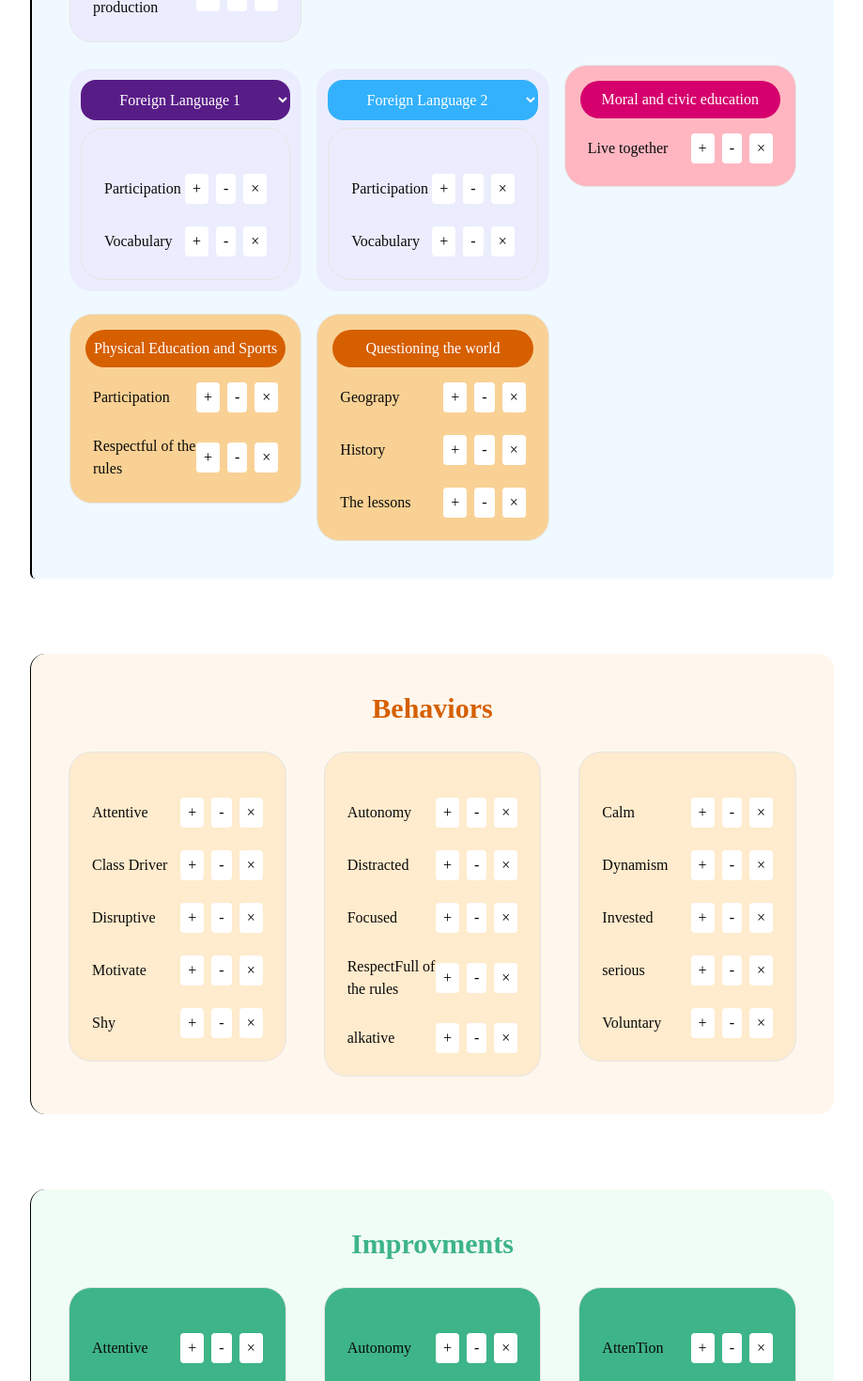
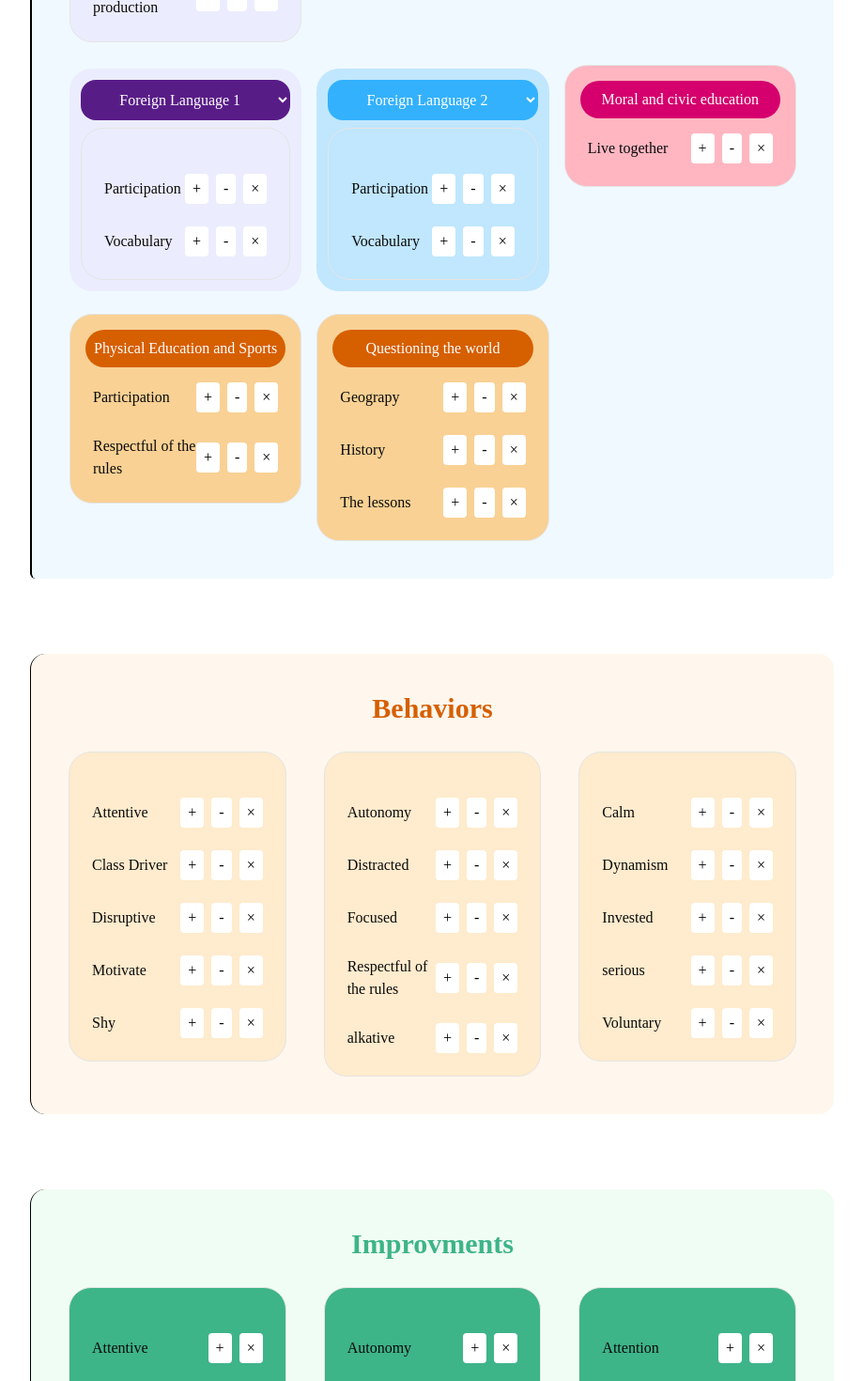
Before and after one commit to bdCalling-Sdt-hub/bobo_frontend, a Next.js app: page /en/cycletwo in a window 1280 px wide. Shown: the part 1540-3010 px from the top of the page at 94% size, without its empty margins (180-1099 px from the left). Built offline with nearby package versions, Linux system fonts and the light colour scheme; sample sign-in values are in the browser's storage.

Commit message:
fix issue

```diff
--- a/messages/en.json
+++ b/messages/en.json
@@ -27,7 +27,7 @@
     "Visual Arts": "Visual Arts",
     "Fine Motor Skills": "Fine Motor Skills",
 
-    "Discovery of matter" : "Discovery of matter",
+    "Discovery of matter": "Discovery of matter",
     "Gross Motor Skills": "Gross Motor Skills",
     "Discovry of living things": "Discovry of living things",
     "Comparing Quantities": "Comparing Quantities",
@@ -88,7 +88,7 @@
     "UnderStanding instructions": "UnderStanding instructions",
     "Dynamic": "Dynamic",
     "Mathmatics": "Mathmatics",
-    "AttenTion": "AttenTion",
+
     "French ": "French",
     "Problem-solving": "Problem-solving",
     "Understanding reading text": "Understanding reading text",
@@ -172,7 +172,103 @@
     "Explore the world": "Explore the world",
     "Continue as a Guest": "Continue as a Guest",
     "Boy": "Boy",
-    "Girl": "Girl"
+    "Girl": "Girl",
+     "Attention" : "Attention",
+     "Text Comprehension" : "Text Comprehension"
+
+
+
+
+
+
+
+
+
+
+
+
+
+
+
+
+
+
+
+
+
+
+
+
+
+
+
+
+
+
+
+
+
+
+
+
+
+
+
+
+
+
+
+
+
+
+
+
+
+
+
+
+
+
+
+
+
+
+
+
+
+
+
+
+
+
+
+
+
+
+
+
+
+
+
+
+
+
+
+
+
+
+
+
+
+
+
+
+
+
+
+
+
+
 
   }
 }
--- a/messages/fr.json
+++ b/messages/fr.json
@@ -155,10 +155,19 @@
     "RespectFul of rules": "Respectueux des règles",
     "Respect for rules": "Respect des règles",
     "Generated Comment": "Commentaire généré",
-    "Close": "Fermer"
-
-
-
-
+    "Close": "Fermer",
+    "Continue as a Guest": "Continuer en tant qu'invité",
+    "Geograpy": "Géographie",
+    "serious": "sérieux",
+    "UnderStanding instructions": "Comprendre les instructions",
+    "Mathmatics": "Mathématiques",
+    "French": "Français",
+    "Sports Activitise": "Activités sportives",
+    "Life And Earth Science": "Sciences de la vie et de la terre",
+    "Motivated": "Motivé",
+    "Passive": "Passif",
+    "Foreign language": "Langue étrangère",
+    "Physical education": "Éducation physique",
+    "Group activities": "Activités de groupe"
   }
 }
--- a/src/components/CheckBox.jsx
+++ b/src/components/CheckBox.jsx
@@ -11,8 +11,8 @@ const CheckboxGroup = ({
   bgColor,
   subtitle,
   headbgcolor,
-
   color,
+  hideMinusFor = [], // Add this prop to specify which checkboxes should hide the minus button
 }) => {
   const [selectedOptions, setSelectedOptions] = useState(
     options.reduce((acc, option) => {
@@ -50,74 +50,19 @@ const CheckboxGroup = ({
     setValue(`${groupKey}.${option}`, null);
   };
 
-  // Reset all options when the resetState prop changes to true
-  // useEffect(() => {
-  //   if (resetState) {
-  //     setSelectedOptions(
-  //       options.reduce((acc, option) => {
-  //         acc[option] = null; // Reset all options to null
-  //         return acc;
-  //       }, {})
-  //     );
-
-  //     // Reset the form field values using reset()
-  //     reset({
-  //       [groupKey]: options.reduce((acc, option) => {
-  //         acc[option] = null;
-  //         return acc;
-  //       }, {}),
-  //     });
-  //   }
-  // }, [resetState, options, reset, groupKey]);
-
-  // // This will trigger the reset and form submission
-  // useEffect(() => {
-  //   // Simulating form submission and resetting
-  //   const simulateFormSubmit = () => {
-  //     // Your form submission logic here
-
-  //     // Reset selected options after form submission
-  //     setSelectedOptions(
-  //       options.reduce((acc, option) => {
-  //         acc[option] = null; // Reset selected options to null
-  //         return acc;
-  //       }, {})
-  //     );
-
-  //     // Reset form values
-  //     reset();
-  //   };
-
-  //   simulateFormSubmit(); // This simulates the form submission automatically
-  // }, [reset, options, resetState]); // Trigger the reset when `resetState` changes or on component load
-
   return (
     <div>
-      <h3
-        className="font-bold mb-2 text-center text-2xl  "
-        style={{ color: color }}
-      >
-        {t(`${title}`)}{" "}
+      <h3 className="font-bold mb-2 text-center text-2xl" style={{ color: color }}>
+        {t(`${title}`)}
       </h3>
-      <div
-        className="flex flex-col space-y-2 p-4 rounded-3xl border"
-        style={{
-          backgroundColor: bgColor,
-        }}
-      >
-        <h1
-          className="text-center p-2 rounded-3xl text-white"
-          style={{ backgroundColor: headbgcolor }}
-        >
+      <div className="flex flex-col space-y-2 p-4 rounded-3xl border" style={{ backgroundColor: bgColor }}>
+        <h1 className="text-center p-2 rounded-3xl text-white" style={{ backgroundColor: headbgcolor }}>
           {t(`${subtitle}`)}
         </h1>
 
         {/* Render options */}
         {options.map((option) => (
-          <div
-            key={option}
-            className="p-2 rounded flex items-center justify-between"
-          >
+          <div key={option} className="p-2 rounded flex items-center justify-between">
             <div className="flex items-center">{t(`${option}`)}</div>
 
             {/* Buttons for +, -, and reset */}
@@ -125,30 +70,29 @@ const CheckboxGroup = ({
               <button
                 type="button"
                 className={`px-2 py-1 rounded ${
-                  selectedOptions[option] === true
-                    ? "bg-green-500 text-white"
-                    : "bg-white"
+                  selectedOptions[option] === true ? "bg-green-500 text-white" : "bg-white"
                 } text-black`}
                 onClick={() => handlePlus(option)}
               >
                 +
               </button>
+
+              {/* Conditionally render the minus button */}
+              {!hideMinusFor.includes(option) && (
                 <button
                   type="button"
                   className={`px-2 py-1 rounded ${
-                  selectedOptions[option] === false
-                    ? "bg-red-500 text-white"
-                    : "bg-white"
+                    selectedOptions[option] === false ? "bg-red-500 text-white" : "bg-white"
                   } text-black`}
                   onClick={() => handleMinus(option)}
                 >
                   -
                 </button>
+              )}
+
               <button
                 type="button"
-                className={`px-2 py-1 rounded ${
-                  selectedOptions[option] === null ? "bg-white" : "bg-gray-400"
-                } text-black`}
+                className={`px-2 py-1 rounded ${selectedOptions[option] === null ? "bg-white" : "bg-gray-400"} text-black`}
                 onClick={() => handleReset(option)}
               >
                 ×
--- a/src/components/Form/LearningAreaSection/LearningAreaSectionThree.jsx
+++ b/src/components/Form/LearningAreaSection/LearningAreaSectionThree.jsx
@@ -37,7 +37,7 @@ const LearningAreaSectionThree = ({ register, setValue }) => {
               "Grammar",
               "Oral expression",
               "Reading",
-              "Text Comprenension",
+              "Text Comprehension",
               "Writing production",
             ]}
             register={register}
@@ -274,6 +274,12 @@ const LearningAreaSectionThree = ({ register, setValue }) => {
             register={register}
             setValue={setValue}
             groupKey="improvements"
+            hideMinusFor={[
+              "Autonomy",
+              "Geographic knowledge",
+              "Mathematics",
+              "Respect for rules",
+            ]}
           />
           <CheckboxGroup
             title=""
@@ -288,6 +294,12 @@ const LearningAreaSectionThree = ({ register, setValue }) => {
             register={register}
             setValue={setValue}
             groupKey="improvements"
+            hideMinusFor={[
+              "French",
+              "Group activities",
+              "Physical education",
+              "Time management",
+            ]}
           />
           <CheckboxGroup
             title=""
@@ -302,6 +314,12 @@ const LearningAreaSectionThree = ({ register, setValue }) => {
             register={register}
             setValue={setValue}
             groupKey="improvements"
+            hideMinusFor={[
+              "Foreign language",
+              "Historical knowledge",
+              "Participation",
+              "Quality of work",
+            ]}
           />
         </div>
       </div>
--- a/src/components/Form/LearningAreaSection/LearningAreaSectionTwo.jsx
+++ b/src/components/Form/LearningAreaSection/LearningAreaSectionTwo.jsx
@@ -97,15 +97,16 @@ const LearningAreaSectionTwo = ({
           />
 
           {/* Dropdown for Foreign Language 1 */}
+
           <div className="mt-3 grid w-full gap-1.5 bg-[#EBEDFE] p-3 rounded-3xl">
             <div>
               <select
                 id="ForeignLanguage1"
-                value={selectedLanguages.language1} // Controlled value
+                value={selectedLanguages.language1}
                 className="w-full rounded-2xl bg-purple-900 text-white text-center px-4 py-3"
                 {...register("Foreign Language 1")}
-                onChange={
-                  (e) => handleDropdownChange("language1", e.target.value) // Update state
+                onChange={(e) =>
+                  handleDropdownChange("language1", e.target.value)
                 }
               >
                 <option value="" disabled hidden>
@@ -117,6 +118,13 @@ const LearningAreaSectionTwo = ({
                 <option value="Italien">Italien</option>
                 <option value="Portugais">Portugais</option>
               </select>
+
+              {/* Show the selected language title */}
+              {selectedLanguages.language1 && (
+                <h3 className="mt-2 text-xl text-purple-600 font-semibold">
+                  Foreign Language 1: {selectedLanguages.language1}
+                </h3>
+              )}
 
               <CheckboxGroup
                 title=""
@@ -131,7 +139,7 @@ const LearningAreaSectionTwo = ({
           </div>
 
           {/* Dropdown for Foreign Language 2 */}
-          <div className="mt-3 grid w-full gap-1.5 bg-[#EBEDFE] p-3 rounded-3xl">
+          <div className="mt-3 grid w-full gap-1.5 bg-[#C0E7FE] p-3 rounded-3xl">
             <div>
               <select
                 id="ForeignLanguage2"
@@ -162,7 +170,7 @@ const LearningAreaSectionTwo = ({
                 options={["Participation", "Vocabulary"]}
                 register={register}
                 setValue={setValue}
-                bgColor="#EBEDFE"
+                bgColor="#C0E7FE"
                 groupKey={`learningAreas.${selectedLanguages.language2}`}
               />
             </div>
@@ -234,7 +242,7 @@ const LearningAreaSectionTwo = ({
               "Autonomy",
               "Distracted",
               "Focused",
-              "RespectFull of the rules",
+              "Respectful of the rules",
               "Talkative",
             ]}
             register={register}
@@ -271,6 +279,13 @@ const LearningAreaSectionTwo = ({
               "Quality of work",
               "UnderStanding instructions",
             ]}
+            hideMinusFor={[
+              "Attentive",
+              "Concentration",
+              "Learning",
+              "Quality of work",
+              "UnderStanding instructions",
+            ]}
             register={register}
             setValue={setValue}
             groupKey="improvements"
@@ -280,6 +295,7 @@ const LearningAreaSectionTwo = ({
             subtitle=""
             bgColor="#3EB489"
             options={["Autonomy", "Dynamic", "Mathmatics", "Reading"]}
+            hideMinusFor={["Autonomy", "Dynamic", "Mathmatics", "Reading"]}
             register={register}
             setValue={setValue}
             groupKey="improvements"
@@ -289,7 +305,13 @@ const LearningAreaSectionTwo = ({
             subtitle=""
             bgColor="#3EB489"
             options={[
-              "AttenTion",
+              "Attention",
+              "French",
+              "Problem-solving",
+              "Understanding reading text",
+            ]}
+            hideMinusFor={[
+              "Attention",
               "French",
               "Problem-solving",
               "Understanding reading text",
--- a/src/components/Form/LearningAreaSection/LearningAreaSectionone.jsx
+++ b/src/components/Form/LearningAreaSection/LearningAreaSectionone.jsx
@@ -202,6 +202,7 @@ const LearningAreasSection = ({ register, setValue }) => {
             register={register}
             setValue={setValue}
             groupKey="improvements"
+            hideMinusFor={["Autonomy", "Motor skills", "Sociability"]}
           />
           <CheckboxGroup
             title=""
@@ -215,6 +216,11 @@ const LearningAreasSection = ({ register, setValue }) => {
             register={register}
             setValue={setValue}
             groupKey="improvements"
+            hideMinusFor={[
+              "Emotion management",
+              "Oral language",
+              "Understanding instructions",
+            ]}
           />
           <CheckboxGroup
             title=""
@@ -224,6 +230,7 @@ const LearningAreasSection = ({ register, setValue }) => {
             register={register}
             setValue={setValue}
             groupKey="improvements"
+            hideMinusFor={["Listening", "Respect for rules"]}
           />
         </div>
       </div>
```
Lines whose indentation alone changed are shown as unchanged.
